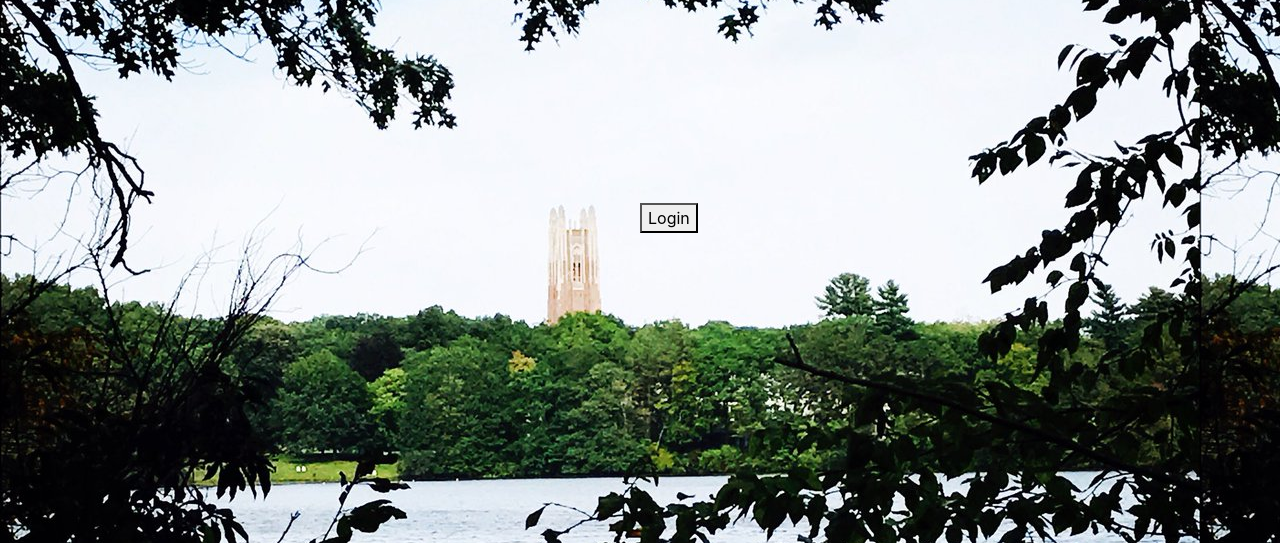
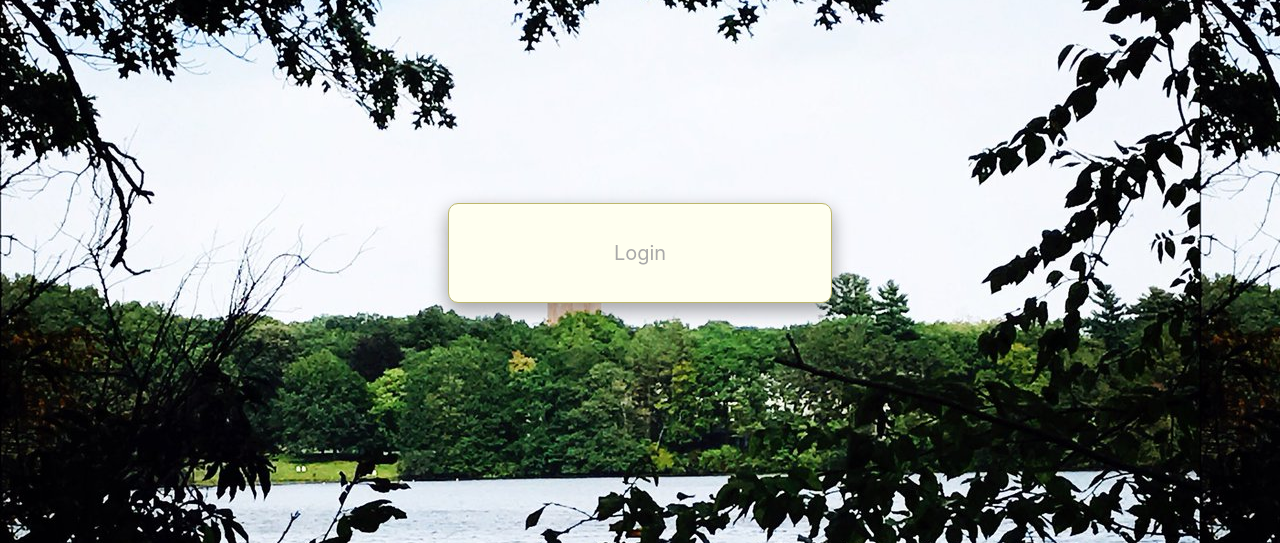
Before and after one commit to dtosca/HouseIt, a Flask app: page / in a window 1280 px wide. Shown: the part 197-740 px from the top of the page. Run offline with Flask 2, Linux system fonts and the light colour scheme; some libraries are stand-ins or nearby versions.

Commit message:
button css

```diff
--- a/templates/login.html
+++ b/templates/login.html
@@ -26,6 +26,15 @@
       .button {
           position: absolute;
           top: 50%;
+          left: 35%;
+          height: 100px;
+          width: 30%;
+          font-size: 20px;
+          background-color: ivory;
+          color: darkgray;
+          border-radius: 10px;
+          box-shadow: 0 8px 16px 0 rgba(0,0,0,0.2), 0 6px 20px 0 rgba(0,0,0,0.19);
+          border: 1px solid darkkhaki;
       }
             </style>
 
@@ -44,6 +53,7 @@
 
     <!-- Page Content -->
     <div>
+      <div class='wrapper'>
       {% block main_content %}
       <h2>Welcome to HouseIt!</h2>
       {% endblock %}
@@ -61,10 +71,11 @@
       {% if username %}
               <!-- route defined by CAS -->
          <form action="/logout/">
-          <div class='wrapper'>
-            <button class='button'>Logout {{username}}</button>
-          </div>
+
+            <button class='button'>Logout</button>
+
         </form>
+        </div>
       {% else %}
               <!-- route defined by CAS -->
          <form action="/login/">
```
